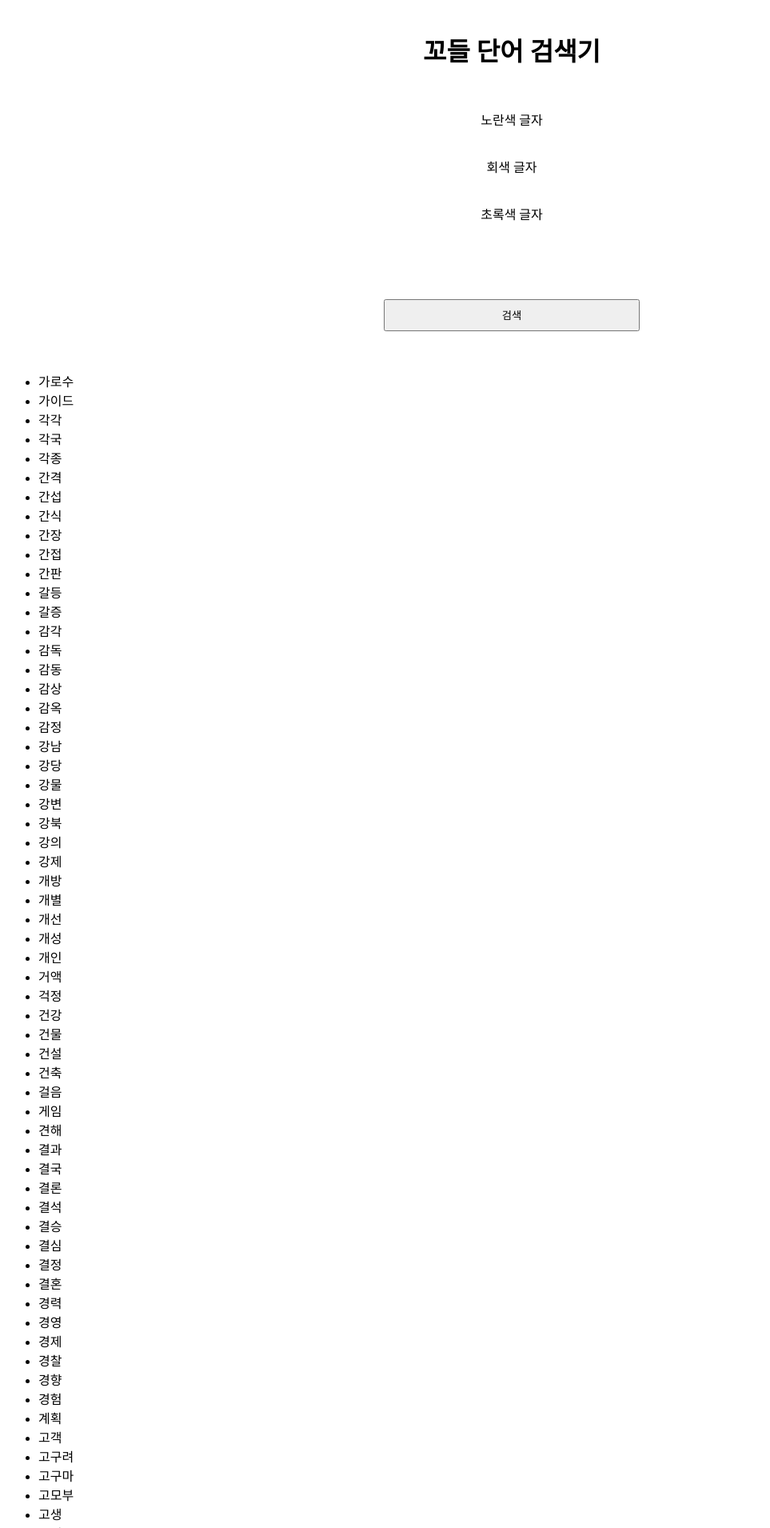
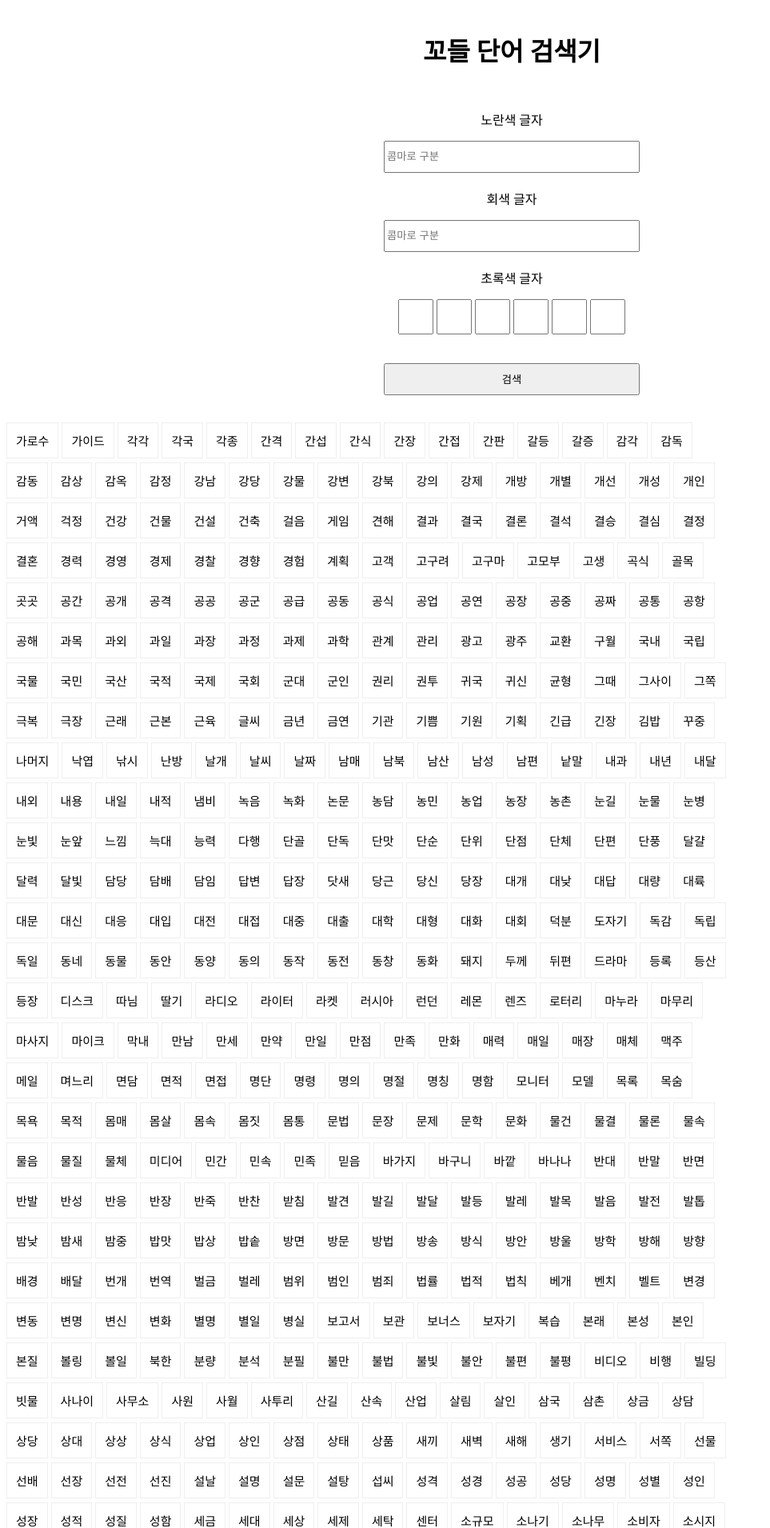
Before and after one commit to yangbaechu/kodle_word_finder, a Django app: page /result/ in a window 1280 px wide. Shown: the top 1910 px of the page at 80% size, without its empty margins (0-963 px from the left). Run offline with Django 3.2, Linux system fonts and the light colour scheme; data comes from the database, SQL or seed files in the repository; some libraries are stand-ins or nearby versions.

Commit message:
UI 개선

```diff
--- a/django_server/findersite/finder/static/css/style.css
+++ b/django_server/findersite/finder/static/css/style.css
@@ -33,3 +33,19 @@
 	padding-top: 20px;
 	padding-bottom: 15px;
 }
+
+ul.word_list {
+	list-style: none;
+	margin: 0px;
+	padding:0px;
+	max-width: 900px;
+	width: 100%;
+}
+
+ul.word_list li {
+	display: inline-block;
+	padding: 11px;
+	margin-bottom: 5px;
+	border: 1px solid #efefef;
+	font-size: 15px;
+}
--- a/django_server/findersite/finder/templates/finder/word_list.html
+++ b/django_server/findersite/finder/templates/finder/word_list.html
@@ -40,7 +40,7 @@
 
 <br>
 {% if word_list %}
-    <ul>
+    <ul class="word_list">
     {% for word in word_list %}
     <li>{{ word.word_text }}</li>
     {% endfor %}
--- a/django_server/findersite/finder/views.py
+++ b/django_server/findersite/finder/views.py
@@ -52,10 +52,14 @@
         return super().form_valid(form)
 
 class IndexView(generic.ListView):
-    form_class = SearchWordForm
+    #form_class = SearchWordForm
     gray = []
     yellow = []
     green = []
+
+    #context 변수 전달, 오버라이딩
+    def get_context_data(self, form=SearchWordForm):
+        return super().get_context_data(form=form)
 
     #기본적으로 데이터 보여주는 함수
     def get_queryset(self):
```
Also changed, not shown: 1 other file.
